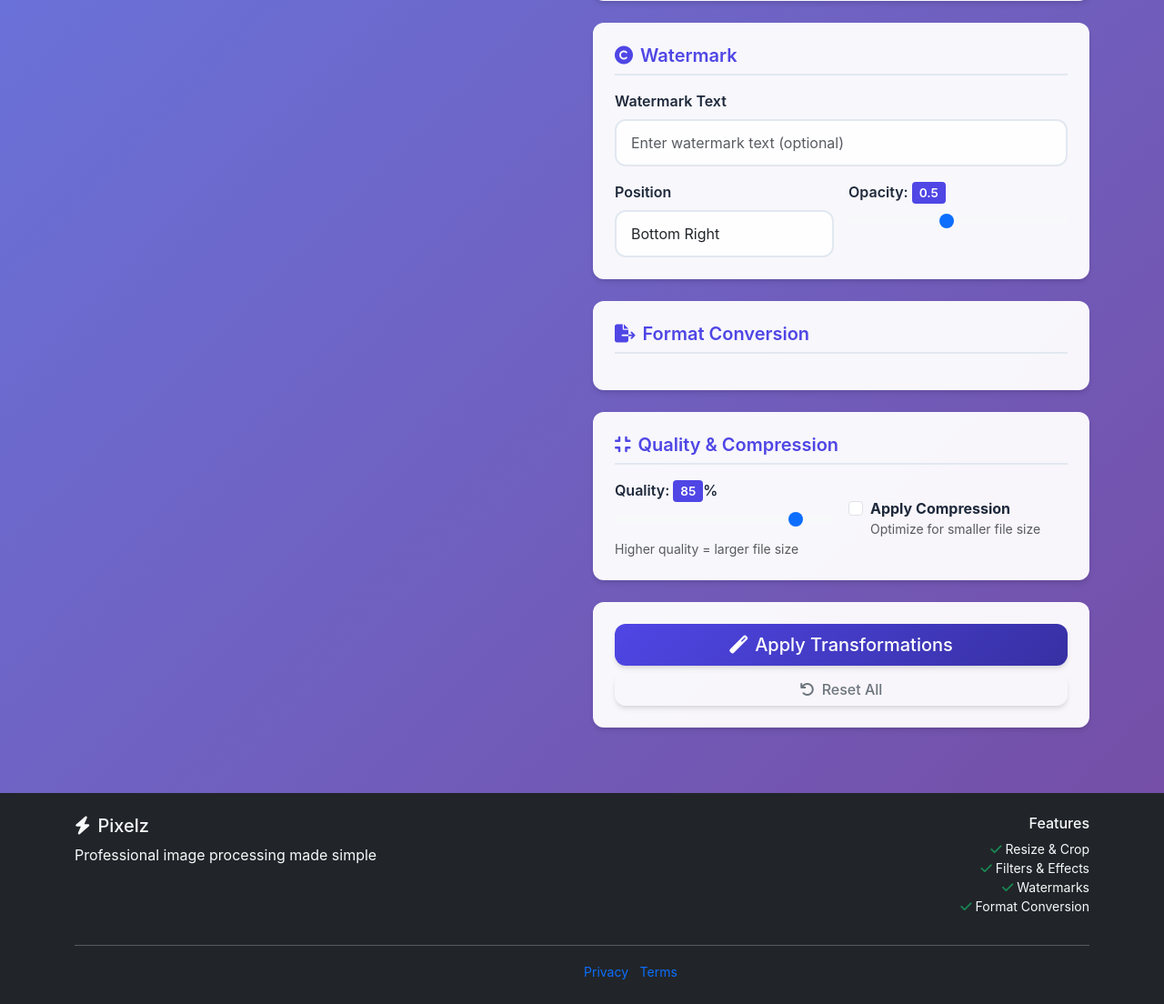
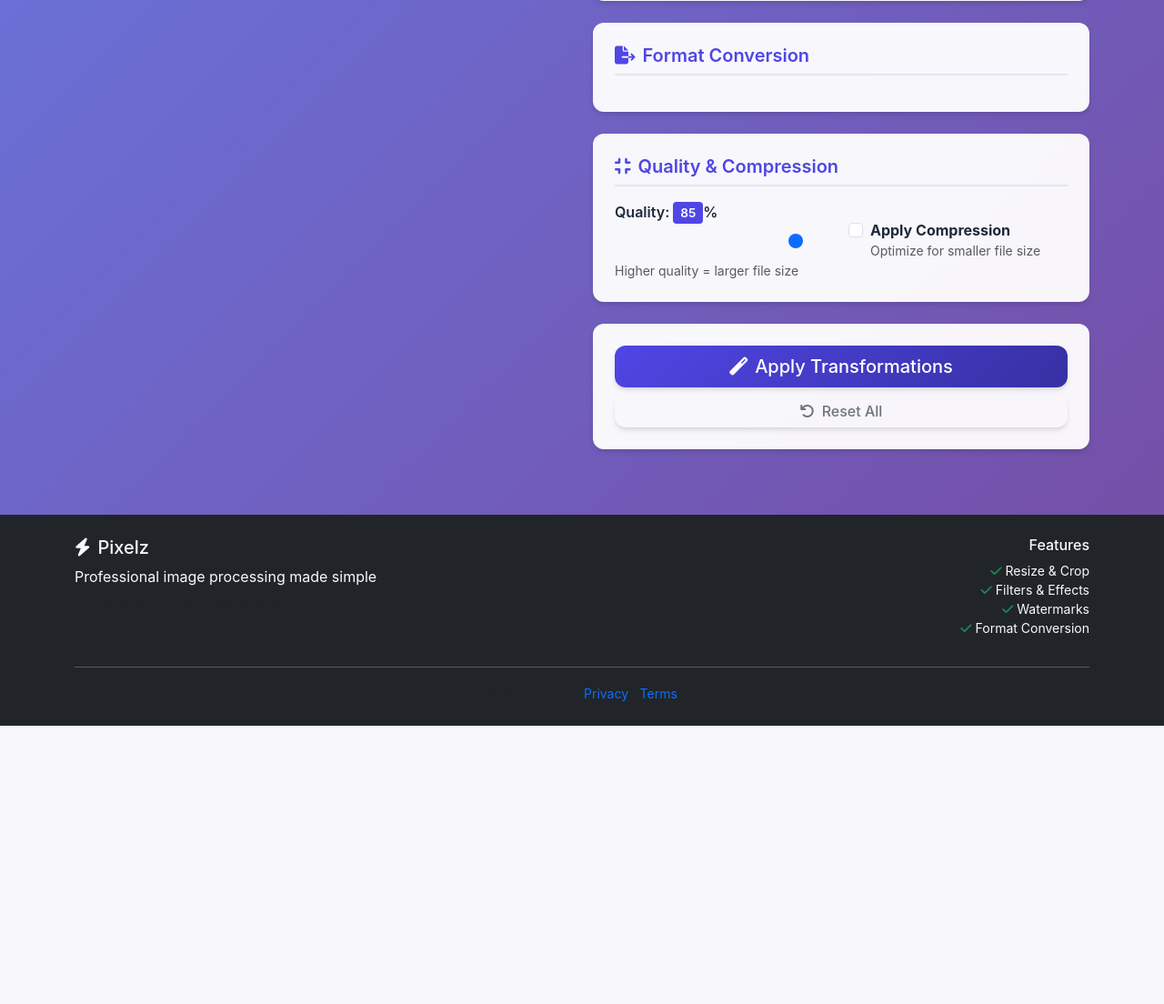
Before and after one commit to md786-dotcom/Gan_Project, a Flask app: page /transform/1 in a window 1280 px wide. Shown: the part 802-1906 px from the top of the page at 91% size. After the commit the page ends 1600 px from the top, so only its background shows below. Run offline with Flask 3, Linux system fonts and the light colour scheme; a user stored in the database is signed in; data comes from the database, SQL or seed files in the repository; both versions use the stored data as it was after the commit; some libraries are stand-ins or nearby versions.

Commit message:
Fix format conversion issues and remove watermark functionality
Format Conversion Fixes:
- Fixed format conversion text disappearing issue by properly handling Jinja2 template variables
- Fixed non-clickable confirm selection button by using proper event listeners instead of onclick
- Added ID-based button targeting to prevent dynamic content issues
- Improved JavaScript variable scoping for currentFormat display

Watermark Removal:
- Completely removed watermark panel from transform page UI
- Removed watermark form processing logic from backend routes
- Removed watermark transformation processing from image service calls
- Updated transformation history to show format changes instead of watermarks
- Cleaned up all watermark-related form parameters and validation

Technical Improvements:
- Replaced onclick handlers with proper addEventListener for better reliability
- Fixed Jinja2 template variable rendering in JavaScript context
- Added proper button ID targeting for dynamic content updates
- Streamlined transformation pipeline by removing unused watermark code

The format conversion feature now works reliably with proper UI feedback,
and the watermark functionality has been completely removed as requested.

🤖 Generated with [Claude Code](https://claude.ai/code)

Co-Authored-By: Claude <noreply@anthropic.com>

```diff
--- a/app/templates/transform.html
+++ b/app/templates/transform.html
@@ -160,37 +160,6 @@
                     </div>
                 </div>
 
-                <!-- Watermark Panel -->
-                <div class="transform-panel">
-                    <h5>
-                        <i class="fas fa-copyright me-2"></i>Watermark
-                    </h5>
-                    <div class="row g-3">
-                        <div class="col-12">
-                            <label for="watermarkText" class="form-label">Watermark Text</label>
-                            <input type="text" class="form-control" id="watermarkText" name="watermark_text"
-                                   placeholder="Enter watermark text (optional)" maxlength="50">
-                        </div>
-                        <div class="col-md-6">
-                            <label for="watermarkPosition" class="form-label">Position</label>
-                            <select class="form-select" id="watermarkPosition" name="watermark_position">
-                                <option value="bottom-right">Bottom Right</option>
-                                <option value="bottom-left">Bottom Left</option>
-                                <option value="top-right">Top Right</option>
-                                <option value="top-left">Top Left</option>
-                                <option value="center">Center</option>
-                            </select>
-                        </div>
-                        <div class="col-md-6">
-                            <label for="watermarkOpacity" class="form-label">
-                                Opacity: <span class="range-output">0.5</span>
-                            </label>
-                            <input type="range" class="form-range" id="watermarkOpacity" name="watermark_opacity"
-                                   min="0.1" max="1" step="0.1" value="0.5">
-                        </div>
-                    </div>
-                </div>
-
                 <!-- Format Conversion Panel -->
                 <div class="transform-panel">
                     <h5>
@@ -205,7 +174,7 @@
                                         <strong>Current Format:</strong> {{ image.mime_type.split('/')[-1].upper() }}
                                         <div class="small">Convert to a different format for compatibility or optimization</div>
                                     </div>
-                                    <button type="button" class="btn btn-outline-primary btn-sm" onclick="openFormatModal()">
+                                    <button type="button" class="btn btn-outline-primary btn-sm" id="formatConvertBtn">
                                         <i class="fas fa-exchange-alt me-1"></i>Convert Format
                                     </button>
                                 </div>
@@ -284,8 +253,8 @@
                                                 {{ transformation.angle }}° rotation
                                             {% elif transformation.type == 'filter' %}
                                                 {{ transformation.filter_type }} filter
-                                            {% elif transformation.type == 'watermark' %}
-                                                "{{ transformation.text }}"
+                                            {% elif transformation.type == 'format_change' %}
+                                                {{ transformation.format }} format
                                             {% endif %}
                                         </div>
                                     </div>
@@ -438,6 +407,9 @@ document.addEventListener('DOMContentLoaded', function() {
     // Initialize format modal
     formatModal = new bootstrap.Modal(document.getElementById('formatModal'));
     initializeFormatSelection();
+
+    // Add event listener for format convert button
+    document.getElementById('formatConvertBtn').addEventListener('click', openFormatModal);
 
     // Initialize aspect ratio maintenance
     const widthInput = document.getElementById('width');
@@ -606,9 +578,10 @@ function initializeFormatSelection() {
 function updateFormatSelection() {
     const selectionAlert = document.getElementById('formatSelection');
     const selectionText = document.getElementById('selectedFormatText');
+    const currentFormat = '{{ image.mime_type.split("/")[-1].upper() }}';
 
     if (selectedFormat === '') {
-        selectionText.textContent = 'Keep original format ({{ image.mime_type.split("/")[-1].upper() }})';
+        selectionText.textContent = `Keep original format (${currentFormat})`;
     } else {
         selectionText.textContent = `Convert to ${selectedFormat.toUpperCase()}`;
     }
@@ -617,7 +590,7 @@ function updateFormatSelection() {
 }
 
 function updateFormatPanel() {
-    const formatButton = document.querySelector('button[onclick="openFormatModal()"]');
+    const formatButton = document.getElementById('formatConvertBtn');
     if (selectedFormat === '') {
         formatButton.innerHTML = '<i class="fas fa-exchange-alt me-1"></i>Convert Format';
         formatButton.className = 'btn btn-outline-primary btn-sm';
```
Also changed, not shown: app/routes/images.py (+0 -25 lines), instance/image_service.db.
